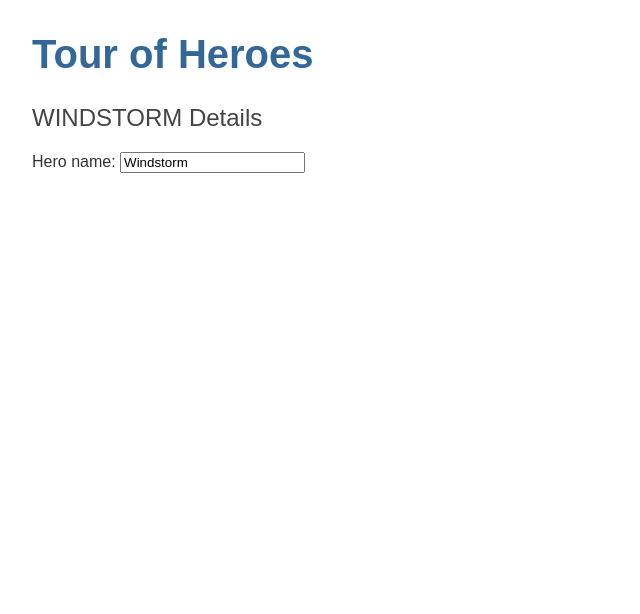
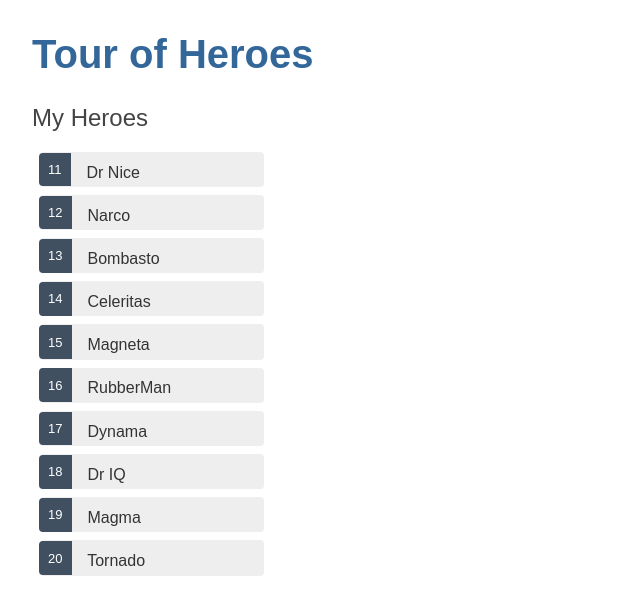
Before and after one commit to midilicious/angular-tour-of-heroes, an Angular app: page / in a window 1280 px wide. Shown: the top 614 px of the page, without its empty margins (0-640 px from the left). Built offline with nearby package versions, Linux system fonts and the light colour scheme.

Commit message:
2. display a list

```diff
--- a/src/app/heroes/heroes.component.css
+++ b/src/app/heroes/heroes.component.css
@@ -0,0 +1,52 @@
+/* HeroesComponent's private CSS styles */
+.heroes {
+  margin: 0 0 2em 0;
+  list-style-type: none;
+  padding: 0;
+  width: 15em;
+}
+.heroes li {
+  cursor: pointer;
+  position: relative;
+  left: 0;
+  background-color: #EEE;
+  margin: .5em;
+  padding: .3em 0;
+  height: 1.6em;
+  border-radius: 4px;
+}
+.heroes li:hover {
+  color: #2c3a41;
+  background-color: #e6e6e6;
+  left: .1em;
+}
+.heroes li.selected {
+  background-color: black;
+  color: white;
+}
+.heroes li.selected:hover {
+  background-color: #505050;
+  color: white;
+}
+.heroes li.selected:active {
+  background-color: black;
+  color: white;
+}
+.heroes .badge {
+  display: inline-block;
+  font-size: small;
+  color: white;
+  padding: 0.8em 0.7em 0 0.7em;
+  background-color:#405061;
+  line-height: 1em;
+  position: relative;
+  left: -1px;
+  top: -4px;
+  height: 1.8em;
+  margin-right: .8em;
+  border-radius: 4px 0 0 4px;
+}
+
+input {
+  padding: .5rem;
+}
--- a/src/app/heroes/heroes.component.html
+++ b/src/app/heroes/heroes.component.html
@@ -1,5 +1,19 @@
-<h2>{{ hero.name | uppercase }} Details</h2>
-<div>
-  <label for="name">Hero name: </label>
-  <input id="name" [(ngModel)]="hero.name" placeholder="name">
+<h2>My Heroes</h2>
+<ul class="heroes">
+  <li *ngFor="let hero of heroes"
+    (click)="onSelect(hero)"
+    [class.selected]="hero === selectedHero">
+    <span class="badge">{{hero.id}}</span> {{hero.name}}
+  </li>
+</ul>
+
+<div *ngIf="selectedHero">
+
+  <h2>{{selectedHero.name | uppercase}} Details</h2>
+  <div><span>id: </span>{{selectedHero.id}}</div>
+  <div>
+    <label for="hero-name">Hero name: </label>
+    <input id="hero-name" [(ngModel)]="selectedHero.name" placeholder="name">
+  </div>
+
 </div>
--- a/src/app/heroes/heroes.component.ts
+++ b/src/app/heroes/heroes.component.ts
@@ -1,5 +1,6 @@
 import { Component, OnInit } from '@angular/core';
 import { Hero } from '../hero';
+import { HEROES } from '../mock-heroes';
 
 @Component({
   selector: 'app-heroes',
@@ -8,10 +9,17 @@
 })
 export class HeroesComponent implements OnInit {
 
-  hero: Hero = {
-    id: 1,
-    name: 'Windstorm'
-  };
+  heroes = HEROES;
+
+  selectedHero?: Hero;
+  onSelect(hero: Hero): void {
+    this.selectedHero = hero;
+  }
+
+  // hero: Hero = {
+  //   id: 1,
+  //   name: 'Windstorm'
+  // };
 
   constructor() { }
 
--- /dev/null
+++ b/src/app/mock-heroes.ts
@@ -0,0 +1,14 @@
+import { Hero } from './hero';
+
+export const HEROES: Hero[] = [
+  { id: 11, name: 'Dr Nice' },
+  { id: 12, name: 'Narco' },
+  { id: 13, name: 'Bombasto' },
+  { id: 14, name: 'Celeritas' },
+  { id: 15, name: 'Magneta' },
+  { id: 16, name: 'RubberMan' },
+  { id: 17, name: 'Dynama' },
+  { id: 18, name: 'Dr IQ' },
+  { id: 19, name: 'Magma' },
+  { id: 20, name: 'Tornado' }
+];
```
